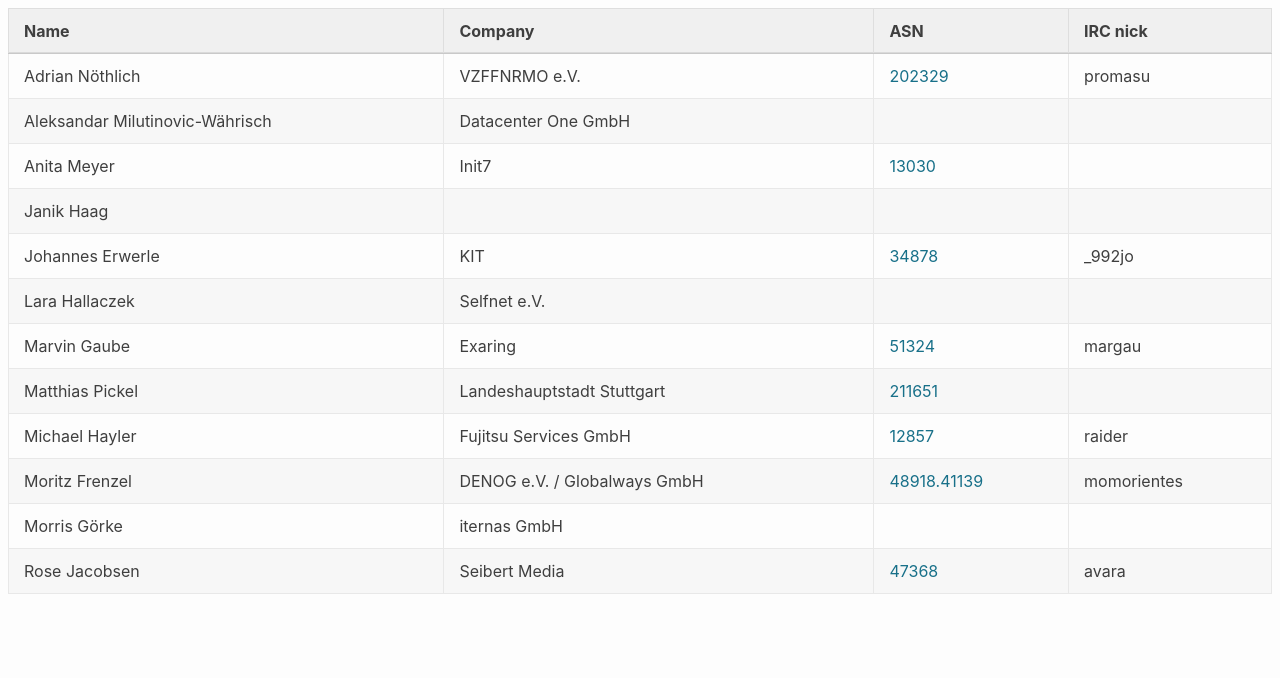
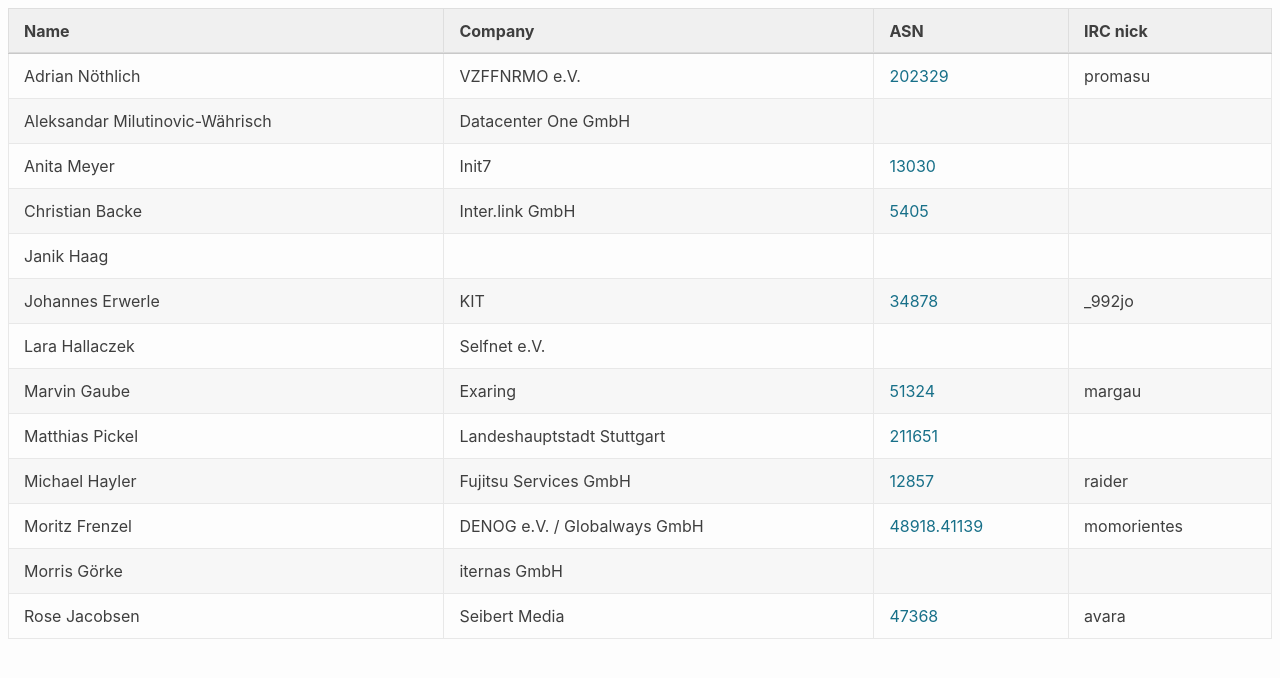
Before and after one commit to denog/pretix-attendeelist, a Jekyll site: the page built from meetup2023_03/index.markdown, in a window 1280 px wide. Shown: the top 678 px of the page. Built offline with Jekyll 4.4.1, drawn with Linux system fonts in a browser that asks for light colours.

Commit message:
Latest data: Thu Mar 23 13:12:08 UTC 2023

```diff
--- a/_data/attendees_denog_meetup_2023_03.json
+++ b/_data/attendees_denog_meetup_2023_03.json
@@ -16,6 +16,12 @@
     "company": "Init7",
     "irc": null,
     "asn": "13030"
+  },
+  {
+    "name": "Christian Backe",
+    "company": "Inter.link GmbH",
+    "irc": null,
+    "asn": "5405"
   },
   {
     "name": "Janik Haag",
```
